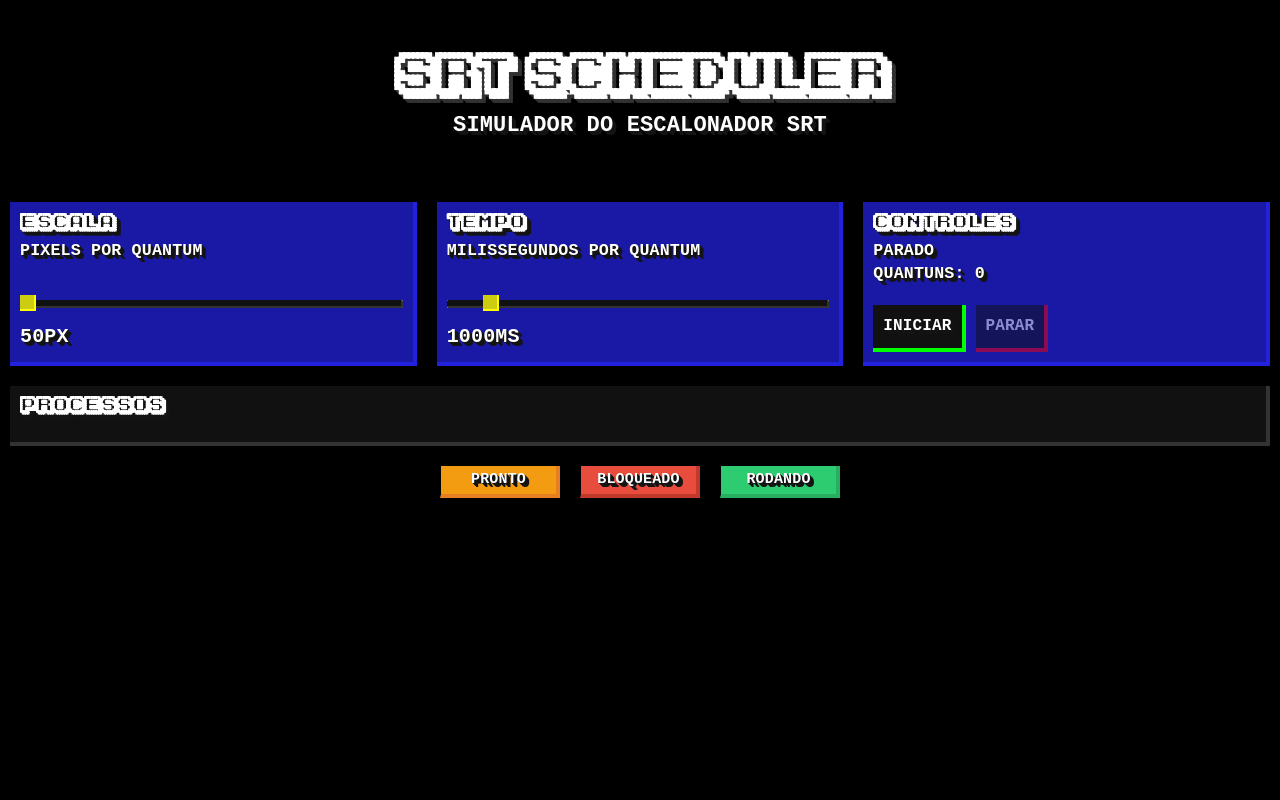
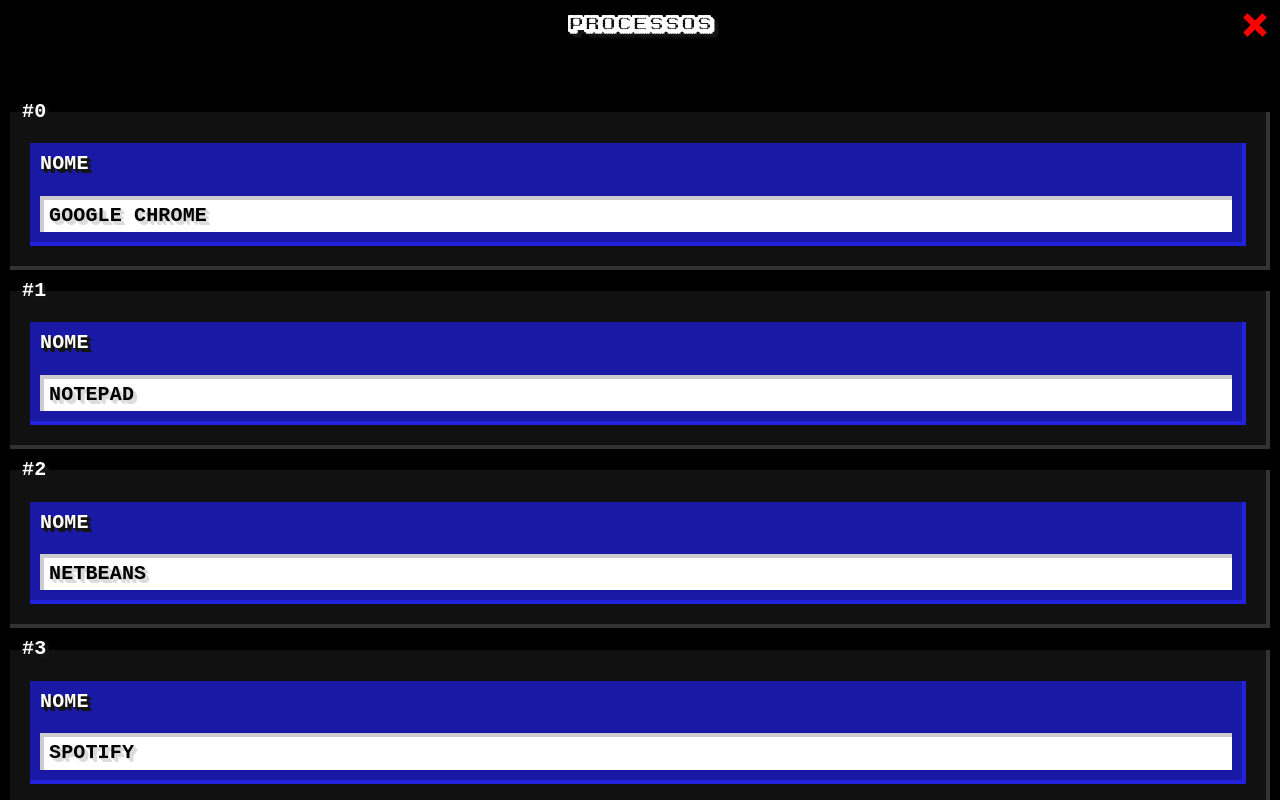
Before and after one commit to mateuscalza/srt-scheduler, a React (Create React App) app: page / in a window 1280 px wide. Built offline with nearby package versions, Linux system fonts and the light colour scheme; the HTML template or start-up script is replaced by a standard one.

Commit message:
Iniciando com o painel de configuração.

```diff
--- a/src/App.js
+++ b/src/App.js
@@ -1,4 +1,4 @@
-import React from 'react';
+import React, { useState } from 'react';
 import { useLocalStorage } from 'react-use';
 import Timeline from './components/Timeline';
 import ScaleRange from './components/ScaleRange';
@@ -7,8 +7,16 @@
 import useRunner from './utils/runner';
 import Title from './components/Title';
 import Legend from './components/Legend';
+import jobsConfig from './config/jobs';
+import Jobs from './components/Jobs';
 
 function App() {
+  // Abertura do painel de processos
+  const [isOpen, setIsOpen] = useState(true)
+
+  // Configuração de processos
+  const [jobs, setJobs] = useLocalStorage('jobs', jobsConfig);
+
   // Controle de pixels por quantum
   const [pixelsPerQuantum, setPixelsPerQuantum] = useLocalStorage(
     'pixelsPerQuantum',
@@ -40,6 +48,7 @@
           status={runner.running}
           onStart={runner.run}
           onStop={runner.stop}
+          onConfigure={() => setIsOpen(true)}
           time={runner.time}
         />
       </div>
@@ -51,6 +60,8 @@
       />
 
       <Legend />
+
+      {isOpen ? <Jobs jobs={jobs} onChange={setJobs} onClose={() => setIsOpen(false)} /> : null}
     </div>
   );
 }
--- /dev/null
+++ b/src/components/Jobs.js
@@ -0,0 +1,47 @@
+import React from 'react';
+import Close from './icons/Close';
+
+function JobName({ value, onChange }) {
+  return (
+    <label className="control">
+      <p>
+        <strong>Nome</strong>
+      </p>
+      <input
+        type="text"
+        value={value}
+        onChange={event => onChange(event.target.value)}
+      />
+    </label>
+  );
+}
+
+export default function Jobs({ jobs, onChange, onClose }) {
+  const updateJob = (index, key, value) => {
+    onChange(oldJobs => {
+      const newJobs = [...oldJobs];
+      newJobs[index][key] = value;
+      return newJobs;
+    });
+  };
+
+  return (
+    <>
+      <div className="modal">
+        <header>
+          <h2 className="title">Processos</h2>
+          <Close width={30} height={30} onClick={onClose} />
+        </header>
+        {jobs.map((job, index) => (
+          <fieldset key={index}>
+            <legend>#{index}</legend>
+            <JobName
+              value={job.name}
+              onChange={value => updateJob(index, 'name', value)}
+            />
+          </fieldset>
+        ))}
+      </div>
+    </>
+  );
+}
--- a/src/components/RunControl.js
+++ b/src/components/RunControl.js
@@ -1,6 +1,6 @@
 import React from 'react';
 
-export default function RunControl({ status, onStart, onStop, time }) {
+export default function RunControl({ status, onStart, onConfigure, onStop, time }) {
   const handleStart = event => {
     event.preventDefault();
     if (!status) {
@@ -32,6 +32,9 @@
         >
           Iniciar
         </button>
+        <button className="configure" disabled={status} onClick={onConfigure}>
+          Processos
+        </button>
         <button className="stop" disabled={!status} onClick={handleStop}>
           Parar
         </button>
--- /dev/null
+++ b/src/components/icons/Close.js
@@ -0,0 +1,16 @@
+import React from 'react';
+
+export default function Close(props) {
+  return (
+    <svg
+      viewBox="0 0 64 64"
+      xmlns="http://www.w3.org/2000/svg"
+      className="close"
+      {...props}
+    >
+      <g fill="#FF0000">
+        <path d="M56.7 15.3l-8-8c-.4-.4-1-.4-1.4 0L32 22.6 16.7 7.3c-.4-.4-1-.4-1.4 0l-8 8c-.4.4-.4 1 0 1.4L22.6 32 7.3 47.3c-.4.4-.4 1 0 1.4l8 8c.4.4 1 .4 1.4 0L32 41.4l15.3 15.3c.2.2.5.3.7.3s.5-.1.7-.3l8-8c.4-.4.4-1 0-1.4L41.4 32l15.3-15.3c.4-.4.4-1 0-1.4z" />
+      </g>
+    </svg>
+  );
+}
--- a/src/config/jobs.js
+++ b/src/config/jobs.js
@@ -1,21 +1,21 @@
 export default [
   {
-    applicationName: 'Google Chrome',
+    name: 'Google Chrome',
     arrivalTime: 0,
     burstTime: 2
   },
   {
-    applicationName: 'Notepad',
+    name: 'Notepad',
     arrivalTime: 1,
     burstTime: 3
   },
   {
-    applicationName: 'Netbeans',
+    name: 'Netbeans',
     arrivalTime: 5,
     burstTime: 8
   },
   {
-    applicationName: 'Spotify',
+    name: 'Spotify',
     arrivalTime: 7,
     burstTime: 3
   }
--- a/src/index.css
+++ b/src/index.css
@@ -13,7 +13,8 @@
 }
 
 body,
-button {
+button,
+input {
   font-family: monospace, sans-serif;
   text-transform: uppercase;
   font-weight: 800;
@@ -169,16 +170,22 @@
   text-transform: uppercase;
   font-size: 16px;
   font-weight: 900;
+  margin-right: 10px;
 }
 .buttons button.start {
   border-right: 4px solid #00ff00;
   border-bottom: 4px solid #00ff00;
-  background-color: #111;
+  background-color: #006e00;
+}
+.buttons button.configure {
+  border-right: 4px solid #ffff00;
+  border-bottom: 4px solid #ffff00;
+  background-color: #8b8b00;
 }
 .buttons button.stop {
   border-right: 4px solid #fd0000;
   border-bottom: 4px solid #fd0000;
-  background-color: #111;
+  background-color: rgb(104, 0, 0);
 }
 
 .buttons button[disabled] {
@@ -311,6 +318,54 @@
   border-bottom-width: 4px;
 }
 
+/* Modal */
+
+.modal {
+  position: fixed;
+  background-color: #000;
+  top: 0;
+  left: 0;
+  bottom: 0;
+  right: 0;
+  overflow: auto;
+}
+
+.modal .close {
+  position: absolute;
+  top: 10px;
+  right: 10px;
+  cursor: pointer;
+}
+
+/* Fieldset */
+fieldset {
+  display: flex;
+  flex-direction: row;
+  margin: 10px;
+  padding: 10px;
+  border: none;
+  border-right: 4px solid #333;
+  border-bottom: 4px solid #333;
+  background-color: #111;
+}
+
+/* Input */
+input[type='text'],
+input[type='number'] {
+  border: none;
+  border-left: 4px solid #ccc;
+  border-top: 4px solid #ccc;
+  background-color: #fff;
+  padding: 5px;
+  text-shadow: 1px 1px 0px rgba(220, 220, 220, 1),
+    2px 2px 0px rgba(220, 220, 220, 1), 3px 3px 0px rgba(220, 220, 220, 1),
+    4px 4px 0px rgba(220, 220, 220, 1);
+}
+
+/* Jobs */
+
+/* Responsive */
+
 @media screen and (max-width: 600px) {
   .controls {
     flex-direction: column;
--- a/src/utils/runner.js
+++ b/src/utils/runner.js
@@ -40,7 +40,7 @@
         .filter(job => job.arrivalTime === time)
         .map(job => {
           return new Job({
-            name: job.applicationName,
+            name: job.name,
             arrivalTime: job.arrivalTime,
             burstTime: job.burstTime
           });
```
